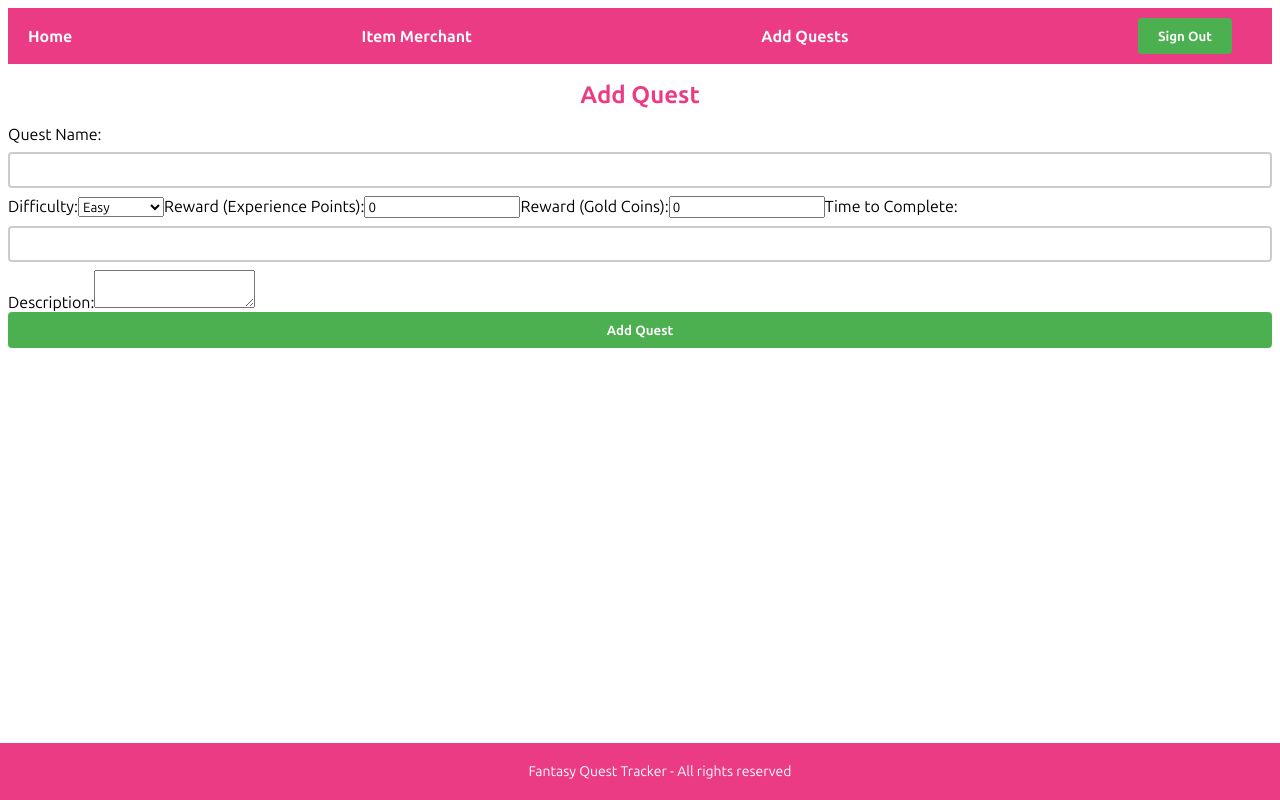
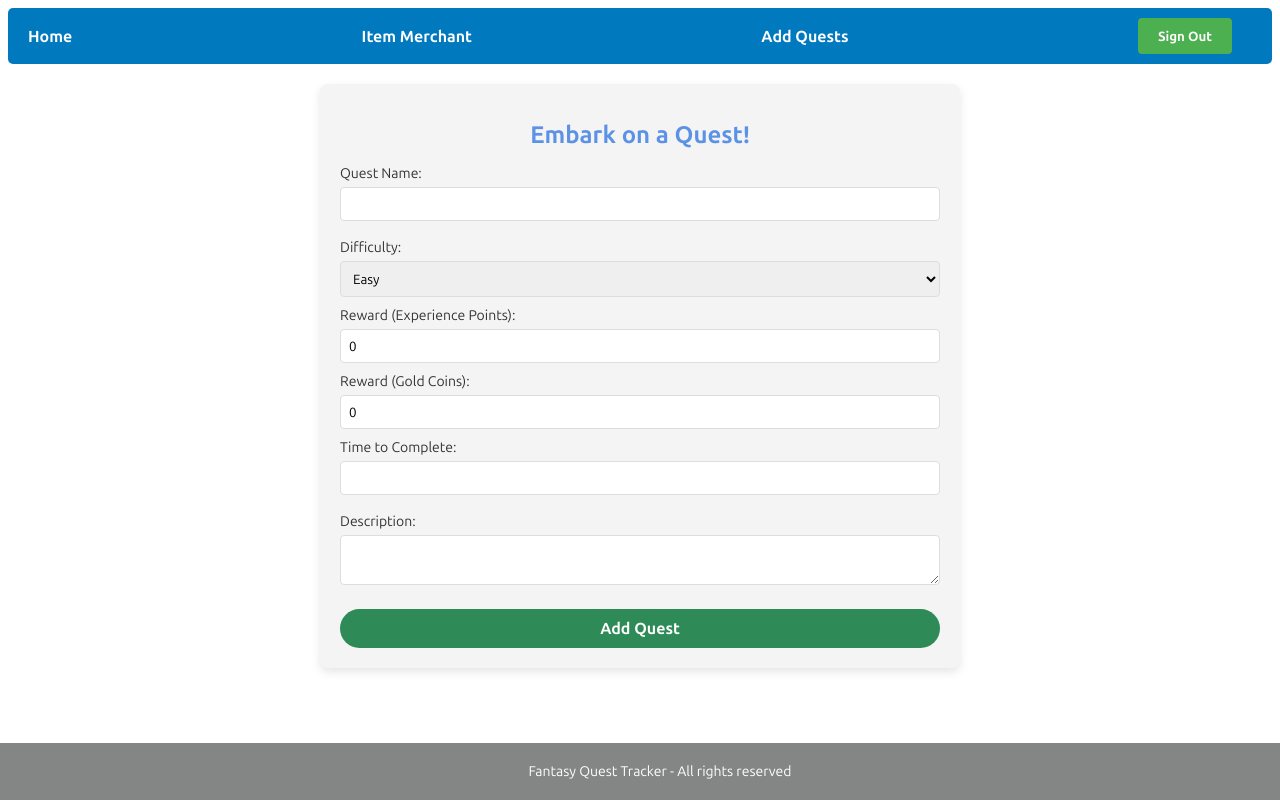
Before and after one commit to Hear3/FantasyQuestTracker, a Vue app: page /quests in a window 1280 px wide. Built offline with nearby package versions, Linux system fonts and the light colour scheme; no server answers; the database is empty; sample sign-in values are in the browser's storage.

Commit message:
CSS dodany

```diff
--- a/src/App.vue
+++ b/src/App.vue
@@ -58,11 +58,12 @@ nav li {
 
 /* Styling the navigation bar */
 nav {
-  background-color: rgb(236, 59, 133); /* Green background for visibility */
+  background-color: rgb(0, 121, 191); /* Green background for visibility */
   padding: 10px 20px; /* Padding around the nav bar */
   display: flex; /* Use flexbox for layout */
   align-items: center; /* Center items vertically */
   justify-content: space-between; /* Space out navigation items */
+  border-radius: 5px;
 }
 
 /* Styling individual navigation links */
@@ -142,7 +143,7 @@ button[onclick*='signInWithGoogle']:hover {
 }
 .footer {
   width: 100%;
-  background-color: rgb(236, 59, 133);
+  background-color: rgb(132, 134, 134);
   padding: 20px;
   text-align: center;
   position: fixed;
--- a/src/views/Home.vue
+++ b/src/views/Home.vue
@@ -1,8 +1,9 @@
 <!-- eslint-disable vue/multi-word-component-names -->
 <template>
-  <h1>Welcome to Fantasy Quest Tracker</h1>
+  <br>
+  <h1>Embark on an epic quest with Fantasy Quest Tracker!</h1>
+  <br>
   <div id="userPage" v-if="store.state.isLoggedIn == true">
-    <h1>User is logged in</h1>
     <div id="userPanel">
       <div id="leftUserPanel">
         <img src="@/assets/characters/model1.png" alt="playerModel" />
@@ -83,10 +84,11 @@ export default {
 </script>
 <style>
 #userPanel {
-  background-color: rgb(236, 59, 133);
+  background-color: rgb(223, 223, 233);
   padding: 15px;
   display: flex;
   height: 100%;
+  border-radius: 15px;
 }
 #leftUserPanel {
   flex: 0 0 30%;
@@ -106,7 +108,7 @@ export default {
 }
 .experience-bar {
   margin-top: auto;
-  height: 20px;
+  height: 40px;
   background-color: #f0f0f0;
   border-radius: 10px;
   overflow: hidden;
@@ -174,4 +176,10 @@ textarea {
 button:hover {
   background-color: #c23377;
 }
+
+h1 {
+  color: #5B92E5;
+  text-align: center;
+  margin-bottom: 16px;
+}
 </style>
--- a/src/views/Quests.vue
+++ b/src/views/Quests.vue
@@ -1,7 +1,7 @@
 <!-- eslint-disable vue/multi-word-component-names -->
 <template>
   <div>
-    <h1>Add Quest</h1>
+    <h1>Embark on a Quest!</h1>
     <form @submit.prevent="addQuest">
       <label for="quest-name">Quest Name:</label>
       <input type="text" id="quest-name" v-model="quest_name" />
@@ -76,3 +76,67 @@ export default {
   }
 }
 </script>
+
+<style scoped>
+div {
+  font-family: 'Ubuntu', sans-serif;
+  background-color: #f4f4f4;
+  max-width: 600px;
+  margin: 20px auto;
+  padding: 20px;
+  border-radius: 8px;
+  box-shadow: 0 4px 10px rgba(0, 0, 0, 0.1);
+}
+
+h1 {
+  color: #5B92E5;
+  text-align: center;
+  margin-bottom: 16px;
+}
+
+label {
+  font-size: 14px;
+  color: #333;
+  margin-top: 10px;
+  display: block;
+}
+
+input[type="text"],
+input[type="number"],
+select,
+textarea {
+  width: 100%;
+  padding: 8px;
+  margin-top: 5px;
+  box-sizing: border-box;
+  border: 1px solid #ddd;
+  border-radius: 4px;
+}
+
+input[type="text"]:focus,
+input[type="number"]:focus,
+select:focus,
+textarea:focus {
+  border-color: #5B92E5;
+  outline: none;
+}
+
+button#sendButton {
+  background-color: #2E8B57;
+  color: white;
+  padding: 10px 20px;
+  font-size: 16px;
+  border: none;
+  border-radius: 4px;
+  cursor: pointer;
+  display: block;
+  width: 100%;
+  margin-top: 20px;
+  border-radius: 30px;
+}
+
+button#sendButton:hover {
+  background-color: #276A47;
+
+}
+</style>
--- a/src/views/Shop.vue
+++ b/src/views/Shop.vue
@@ -1,7 +1,9 @@
 <!-- eslint-disable vue/multi-word-component-names -->
 <template>
   <div>
-    <h1>Witamy w sklepie z magicznymi przedmiotami!</h1>
+    <br>
+    <h1>Buy Items form the Merchant</h1>
+    <br>
     <div class="shop">
       <ShopItem v-for="item in shopItems" :key="item.id" :item="item" @add-item="handleAddItem" />
     </div>
@@ -74,12 +76,115 @@ export default {
 </script>
 
 <style>
-#app {
+body {
+  font-family: 'Arial', sans-serif;
+  background-color: #f4f4f9;
+  margin: 0;
+  padding: 0;
+}
+
+h1 {
   text-align: center;
+  color: #5B92E5;
+  margin-bottom: 20px;
 }
+
 .shop {
   display: flex;
   flex-wrap: wrap;
   justify-content: center;
+  gap: 15px;
+  padding: 20px;
+}
+
+.shop-item {
+  background-color: #ffffff;
+  border: 2px solid #ddd;
+  border-radius: 8px;
+  width: 200px;
+  padding: 15px;
+  margin: 10px;
+  box-shadow: 0 5px 15px rgba(0, 0, 0, 0.1);
+  text-align: center;
+  position: relative;
+}
+
+.shop-item .item-image {
+  width: 100%;
+  height: auto;
+  border-radius: 4px;
+  margin-bottom: 8px;
+}
+
+.shop-item .item-title {
+  font-size: 16px;
+  font-weight: bold;
+  color: #333;
+  margin-top: 5px;
+}
+
+.shop-item .item-description {
+  font-size: 14px;
+  color: #666;
+  margin-top: 5px;
+  margin-bottom: 12px;
+  height: 40px;
+  overflow: hidden;
+}
+
+.shop-item .item-price {
+  font-size: 16px;
+  color: #28A745;
+  font-weight: bold;
+}
+
+.shop-item .item-button {
+  background-color: #007BFF;
+  color: white;
+  border: none;
+  padding: 10px;
+  cursor: pointer;
+  border-radius: 5px;
+  text-transform: uppercase;
+  width: 100%;
+  margin-top: 10px;
+}
+
+.shop-item .item-button:hover {
+  background-color: #0056b3;
+}
+
+.inventory {
+  background-color: #ffffff;
+  border: 2px solid #e7e7e7;
+  border-radius: 10px;
+  padding: 20px;
+  margin-top: 20px;
+  width: calc(100% - 40px);
+  box-shadow: 0 4px 8px rgba(0, 0, 0, 0.1);
+  display: flex;
+  flex-direction: column;
+  align-items: center;
+}
+
+.inventory-item {
+  background-color: #f9f9f9;
+  border-bottom: 2px solid #f0f0f0;
+  width: 100%;
+  padding: 10px;
+  margin: 5px 0;
+  display: flex;
+  justify-content: space-between;
+}
+
+.inventory-item-name {
+  font-size: 16px;
+  color: #333;
+}
+
+.inventory-item-count {
+  font-size: 16px;
+  color: #007BFF;
+  font-weight: bold;
 }
 </style>
--- a/src/views/SignIn.vue
+++ b/src/views/SignIn.vue
@@ -60,5 +60,6 @@ img {
   max-width: 100%;
   height: auto;
   display: block;
+  border-radius: 15px;
 }
 </style>
```
